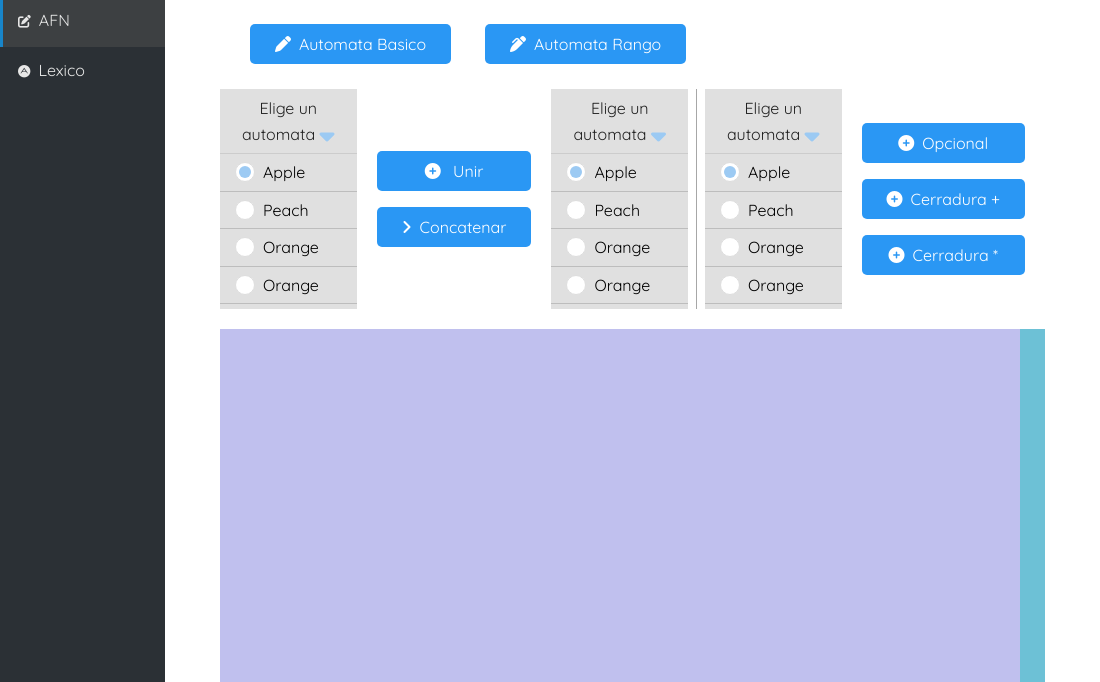
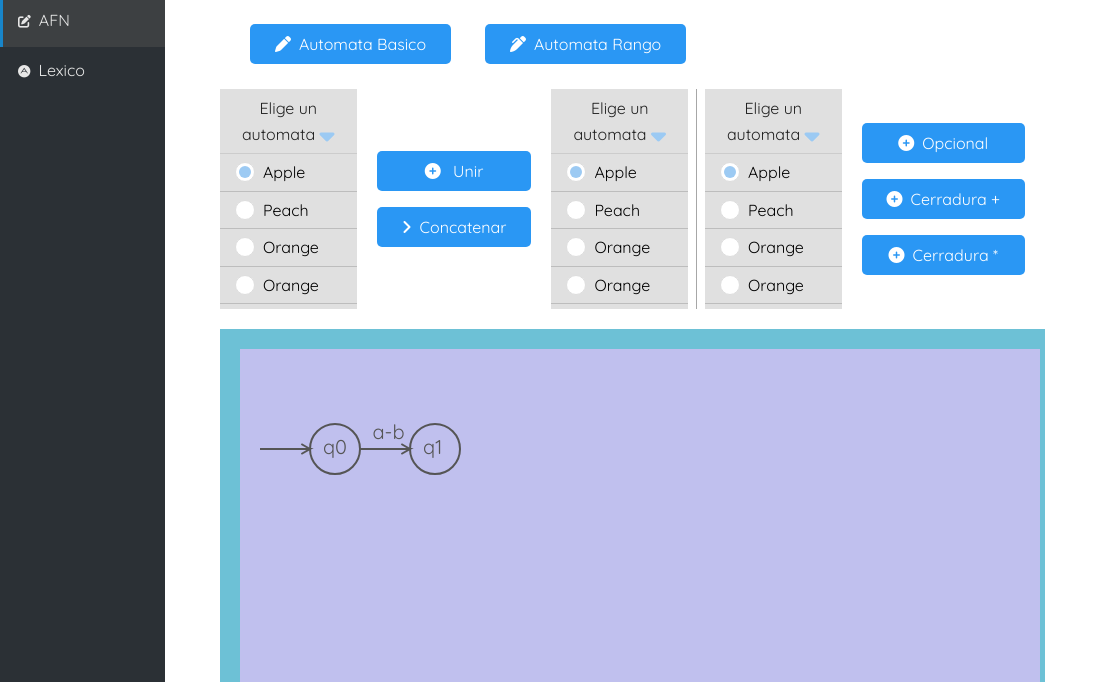
Before and after one commit to RicentCB/CompiladorGUI, an Electron app: page GUI/afn.html in a window 1100 px wide. Shown: the part 118-800 px from the top of the page. Drawn offline with nearby package versions, Linux system fonts and the light colour scheme.

Commit message:
Plantilla Finalizada

```diff
--- a/GUI/css/style.css
+++ b/GUI/css/style.css
@@ -213,6 +213,7 @@ main .mainBoard{
     position: relative;
     overflow: auto;
     margin-bottom: 5vh;
+    padding: 20px;
 }
 
 main .mainBoard #goodCanvas1{
--- a/GUI/js/canvas.js
+++ b/GUI/js/canvas.js
@@ -1,11 +1,59 @@
+const R = 25;
+const LINEW = 50;
+const DEC_TXT = 12
+const INI_SP = 20
+const Y_INI = 100
+const COLOR_CNVS = "#555";
 
+//Funcion que dibuja una flecha dadas coordenadas x,y de orgine y destino
+function canvas_arrow(context, fromx, fromy, tox, toy) {
+    var headlen = 10; // length of head in pixels
+    var dx = tox - fromx;
+    var dy = toy - fromy;
+    var angle = Math.atan2(dy, dx);
+    context.moveTo(fromx, fromy);
+    context.lineTo(tox, toy);
+    context.lineTo(tox - headlen * Math.cos(angle - Math.PI / 6), toy - headlen * Math.sin(angle - Math.PI / 6));
+    context.moveTo(tox, toy);
+    context.lineTo(tox - headlen * Math.cos(angle + Math.PI / 6), toy - headlen * Math.sin(angle + Math.PI / 6));
+}
 $(document).ready(function(){
 
-    // var canvas = document.getElementById("goodCanvas1");
-    // var ctx = canvas.getContext("2d");
-    // ctx.fillText("Hello ARIA World", canvas.width/2, canvas.height/2);
-    // ctx.arc(50, 100, 50, 0, Math.PI*2);
-    // ctx.stroke();
+
+
+    var canvas = document.getElementById("goodCanvas1");
+    var ctx = canvas.getContext("2d");
+
+    ctx.strokeStyle = COLOR_CNVS;
+    ctx.lineWidth = 2;
+    ctx.font = "20px Quicksand";
+    ctx.fillStyle = COLOR_CNVS;
+
+    ctx.beginPath();
+    ctx.arc((R+LINEW+INI_SP), Y_INI, R, 0, 2 * Math.PI, false);
+    ctx.stroke();
+
+    ctx.beginPath();
+    ctx.fillText("q0", R+LINEW+INI_SP-DEC_TXT, Y_INI+5);
+    ctx.fill();
+
+    ctx.beginPath();
+    ctx.arc(INI_SP+(R+LINEW)+((2*R)+LINEW), Y_INI, R, 0, 2 * Math.PI, false);
+    ctx.stroke();
+
+    ctx.beginPath();
+    ctx.fillText("q1", INI_SP+(R+LINEW)+((2*R)+LINEW)-DEC_TXT, Y_INI+5);
+    ctx.fill();
+
+    ctx.beginPath();
+    canvas_arrow(ctx, INI_SP, Y_INI, INI_SP+LINEW, Y_INI);
+    canvas_arrow(ctx, INI_SP+(2*R+LINEW), Y_INI, INI_SP+(2*R+LINEW)+1*(LINEW), Y_INI);
+    ctx.stroke();
+
+    ctx.beginPath();
+    ctx.fillText("a-b", (INI_SP+LINEW+R)+(LINEW+R)/2, Y_INI-10);
+    ctx.fill();
+
 
     var addBasicAFDBtn = $("a.btn.add-btn#basicAFD");
     var addRangeAFDBtn = $("a.btn.add-btn#rangeAFD")
@@ -46,14 +94,6 @@ $(document).ready(function(){
     });
 
     /*
-    //Boton Agregar Automata
-
-
-    //AFD Basico
-    addBasicAFDBtn.click(function(e){
-
-
-    });
     //AFD de Rango
     addRangeAFDBtn.click(function(e){
         e.preventDefault();
```
Also changed, not shown: 2 other files.
